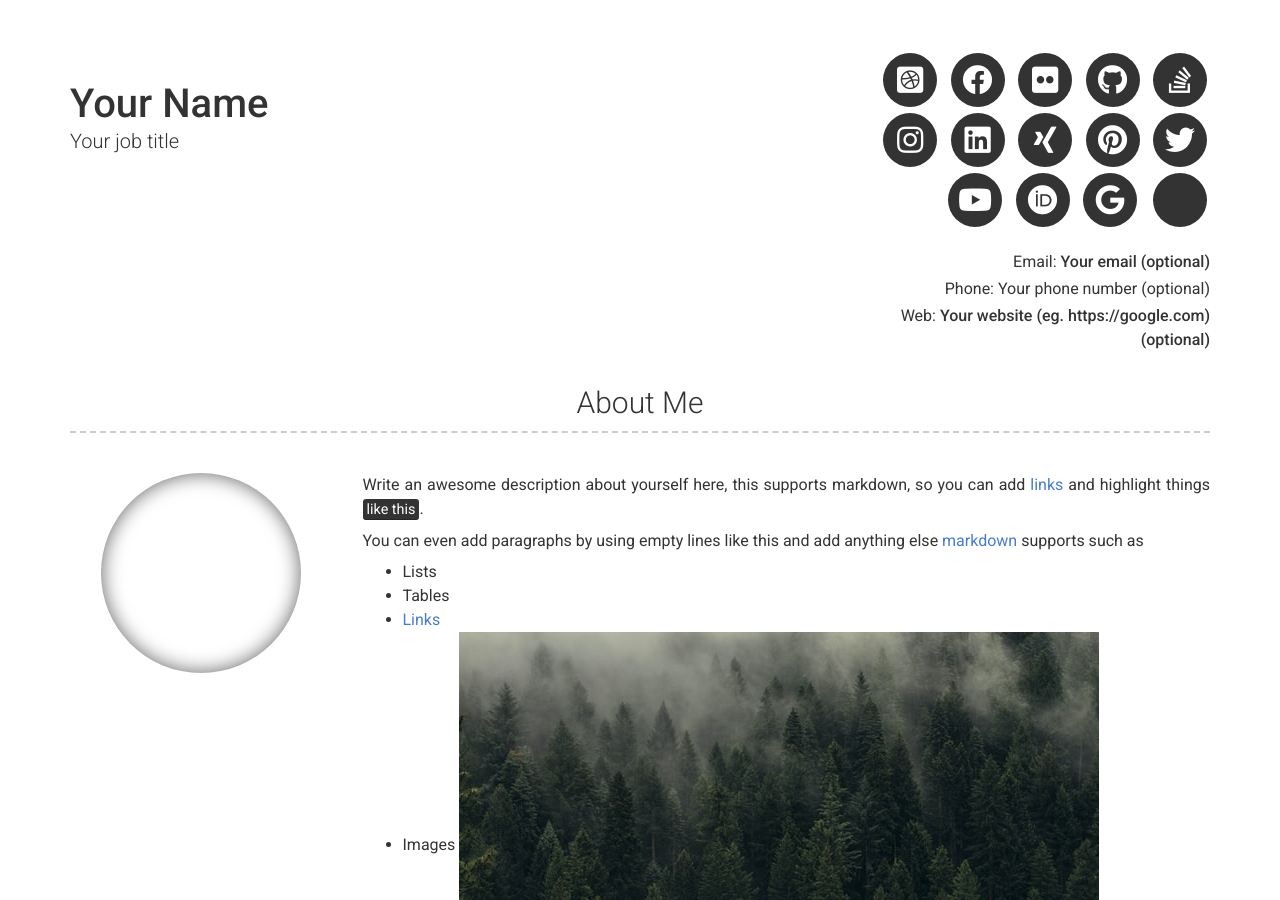
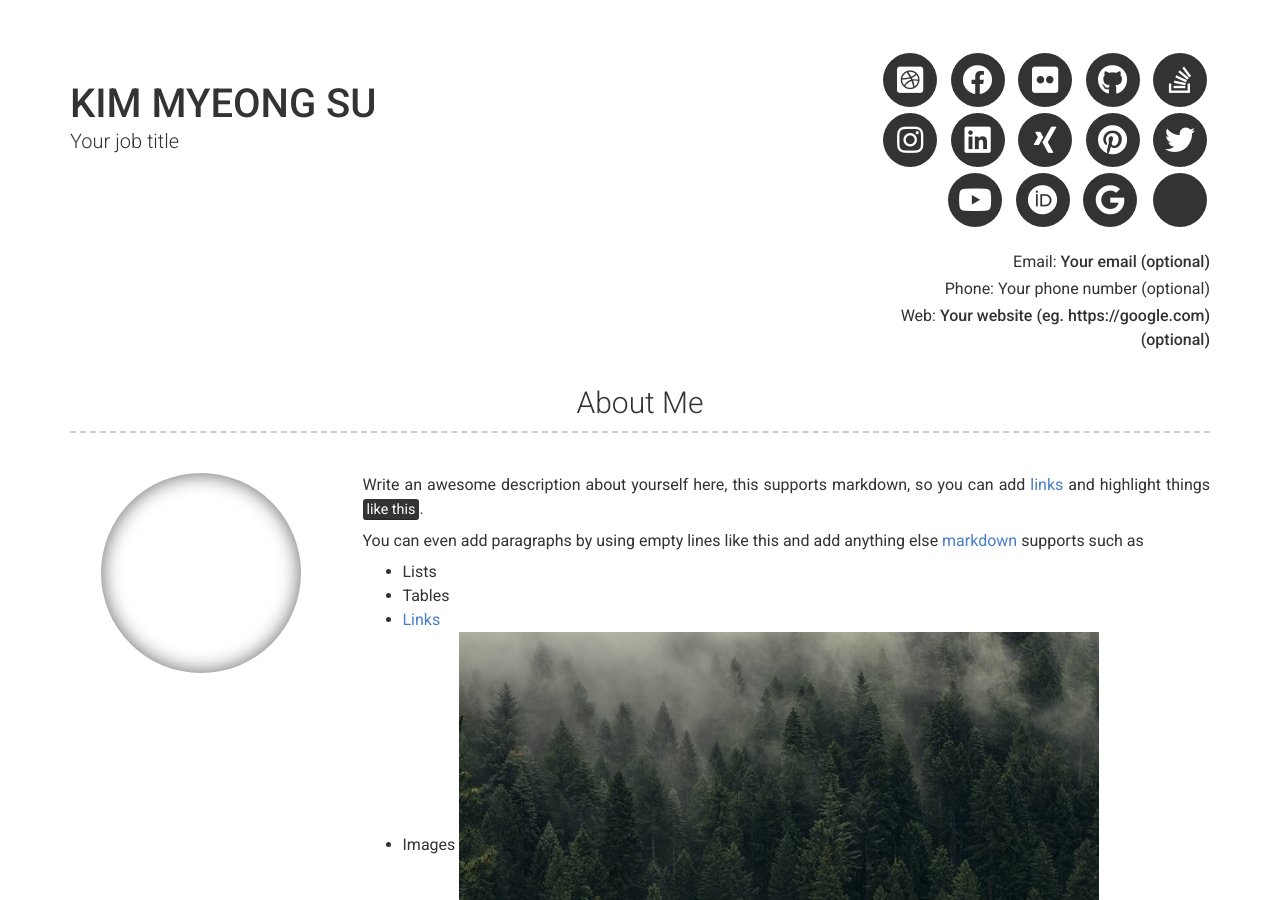
Before and after one commit to mysu1213/mysu1213_resume.github.io, a Jekyll site: the page built from index.md, in a window 1280 px wide and 900 px high. Built offline with Jekyll 4.4.1, drawn with Linux system fonts in a browser that asks for light colours; nearby versions of some CDN libraries; some of the changed text lies outside the part shown.

Commit message:
Update _config.yml

```diff
--- a/_config.yml
+++ b/_config.yml
@@ -6,7 +6,7 @@ repository: Git repository where your resume will be hosted, only required if yo
 version: 2
 
 # Personal info
-name: Your Name
+name: KIM MYEONG SU
 title: Your job title
 email: Your email (optional)
 # email_title: Email (Email title override)
```
